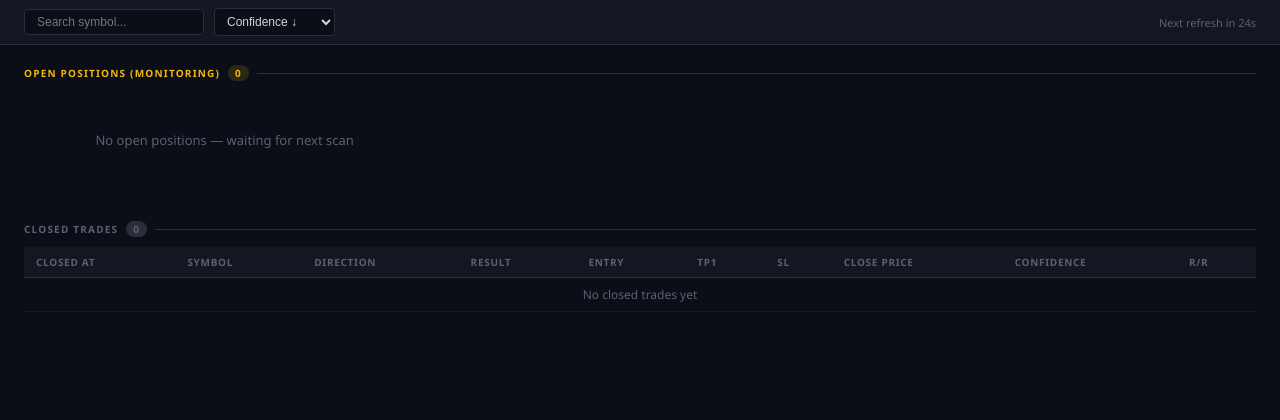
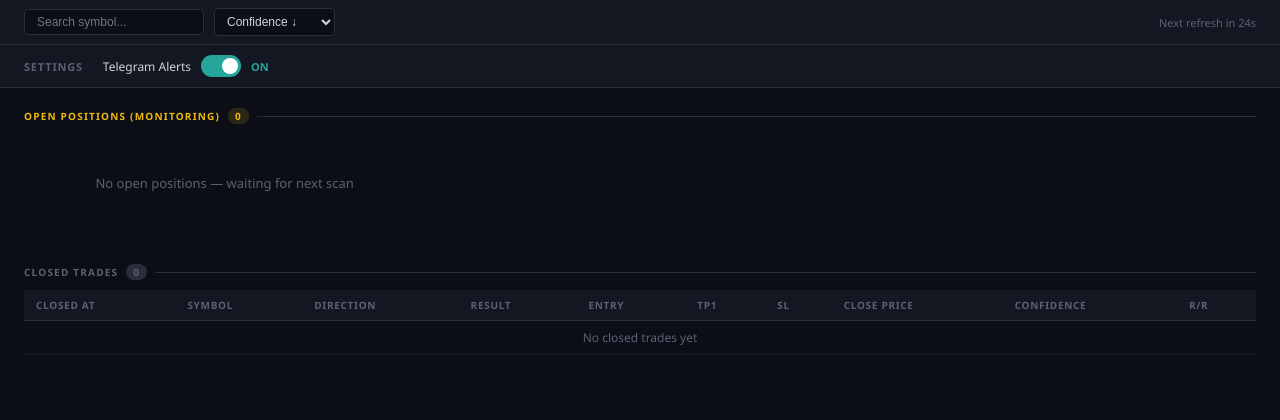
Before and after one commit to manikolar55/future-trade-signals, a Flask app: page / in a window 1280 px wide. Shown: the part 58-478 px from the top of the page. Run offline with Flask 3, Linux system fonts and the light colour scheme; data that the repository does not hold is empty.

Commit message:
Add Telegram toggle in dashboard settings

```diff
--- a/app.py
+++ b/app.py
@@ -1,8 +1,9 @@
 import threading
-from flask import Flask, jsonify, render_template
+from flask import Flask, jsonify, render_template, request
 from flask_cors import CORS
 import scanner
 import signal_tracker
+import telegram_notifier
 
 app = Flask(__name__)
 CORS(app)
@@ -43,6 +44,19 @@ def trigger_scan():
     return jsonify({'status': 'started'})
 
 
+@app.route('/api/settings', methods=['GET'])
+def get_settings():
+    return jsonify({'telegram_enabled': telegram_notifier.telegram_enabled})
+
+
+@app.route('/api/settings', methods=['POST'])
+def update_settings():
+    data = request.get_json()
+    if 'telegram_enabled' in data:
+        telegram_notifier.telegram_enabled = bool(data['telegram_enabled'])
+    return jsonify({'telegram_enabled': telegram_notifier.telegram_enabled})
+
+
 @app.route('/api/status')
 def status():
     return jsonify({
--- a/telegram_notifier.py
+++ b/telegram_notifier.py
@@ -1,6 +1,8 @@
 import time
 import requests
 from config import TELEGRAM_BOT_TOKEN, TELEGRAM_CHAT_ID
+
+telegram_enabled: bool = True
 
 
 def _fmt(price) -> str:
@@ -14,6 +16,9 @@ def _fmt(price) -> str:
 
 
 def _post(text: str) -> bool:
+    if not telegram_enabled:
+        print("[telegram] Notifications disabled — skipping message")
+        return False
     if not TELEGRAM_BOT_TOKEN or not TELEGRAM_CHAT_ID:
         print("[telegram] Not configured — skipping message")
         return False
--- a/templates/index.html
+++ b/templates/index.html
@@ -70,6 +70,32 @@
     border-radius: 4px; color: var(--text); font-size: 12px; outline: none; cursor: pointer;
   }
   .tb-right { margin-left: auto; font-size: 11px; color: var(--muted); }
+
+  /* SETTINGS PANEL */
+  .settings-bar {
+    background: var(--surface); border-bottom: 1px solid var(--border);
+    padding: 10px 24px; display: flex; align-items: center; gap: 20px;
+  }
+  .settings-title { font-size: 11px; font-weight: 700; color: var(--muted); text-transform: uppercase; letter-spacing: .8px; }
+  .toggle-wrap { display: flex; align-items: center; gap: 10px; }
+  .toggle-label { font-size: 12px; color: var(--text); }
+  .toggle {
+    position: relative; display: inline-block; width: 40px; height: 22px;
+  }
+  .toggle input { opacity: 0; width: 0; height: 0; }
+  .toggle-slider {
+    position: absolute; cursor: pointer; inset: 0;
+    background: var(--border); border-radius: 22px; transition: .2s;
+  }
+  .toggle-slider:before {
+    content: ''; position: absolute; width: 16px; height: 16px;
+    left: 3px; bottom: 3px; background: #fff; border-radius: 50%; transition: .2s;
+  }
+  .toggle input:checked + .toggle-slider { background: var(--long); }
+  .toggle input:checked + .toggle-slider:before { transform: translateX(18px); }
+  .toggle-status { font-size: 11px; font-weight: 700; }
+  .toggle-status.on  { color: var(--long); }
+  .toggle-status.off { color: var(--muted); }
 
   /* MAIN */
   main { padding: 20px 24px 72px; }
@@ -259,6 +285,19 @@
     <option value="symbol">Symbol A–Z</option>
   </select>
   <span class="tb-right" id="scan-timer">Next refresh in 30s</span>
+</div>
+
+<!-- SETTINGS BAR -->
+<div class="settings-bar">
+  <span class="settings-title">Settings</span>
+  <div class="toggle-wrap">
+    <span class="toggle-label">Telegram Alerts</span>
+    <label class="toggle">
+      <input type="checkbox" id="tg-toggle" onchange="toggleTelegram(this.checked)" checked>
+      <span class="toggle-slider"></span>
+    </label>
+    <span class="toggle-status on" id="tg-status">ON</span>
+  </div>
 </div>
 
 <main>
@@ -499,7 +538,34 @@
     }, 1000);
   }
 
+  async function loadSettings() {
+    try {
+      const res  = await fetch('/api/settings');
+      const data = await res.json();
+      const enabled = data.telegram_enabled;
+      document.getElementById('tg-toggle').checked = enabled;
+      const st = document.getElementById('tg-status');
+      st.textContent = enabled ? 'ON' : 'OFF';
+      st.className = 'toggle-status ' + (enabled ? 'on' : 'off');
+    } catch(e) {}
+  }
+
+  async function toggleTelegram(enabled) {
+    try {
+      await fetch('/api/settings', {
+        method: 'POST',
+        headers: {'Content-Type': 'application/json'},
+        body: JSON.stringify({telegram_enabled: enabled}),
+      });
+      const st = document.getElementById('tg-status');
+      st.textContent = enabled ? 'ON' : 'OFF';
+      st.className = 'toggle-status ' + (enabled ? 'on' : 'off');
+      toast(enabled ? 'Telegram alerts enabled' : 'Telegram alerts disabled');
+    } catch(e) { toast('Failed to update setting', true); }
+  }
+
   fetchSignals();
+  loadSettings();
   startTimer();
 </script>
 </body>
```
